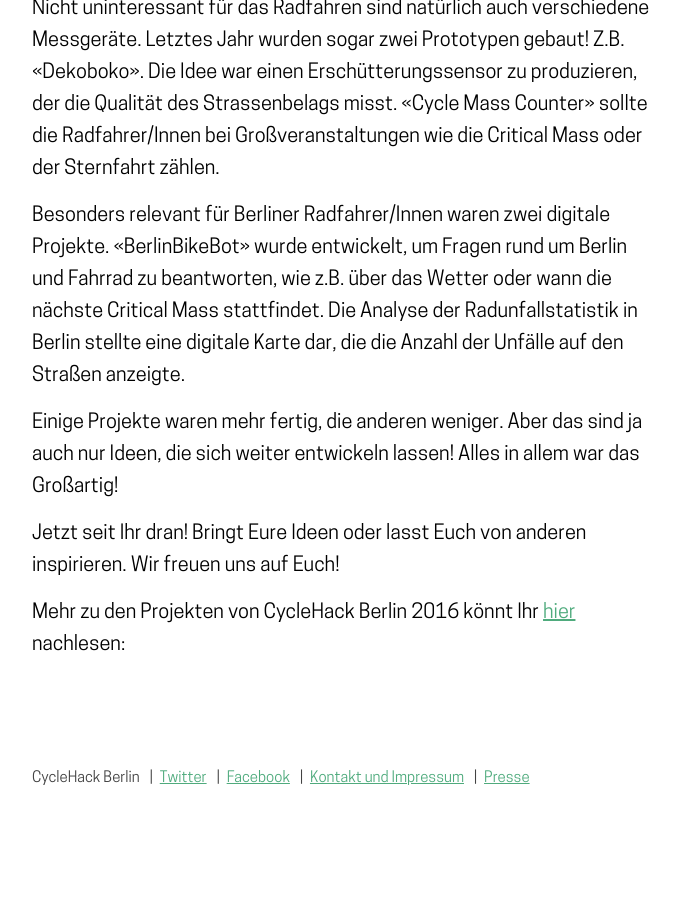
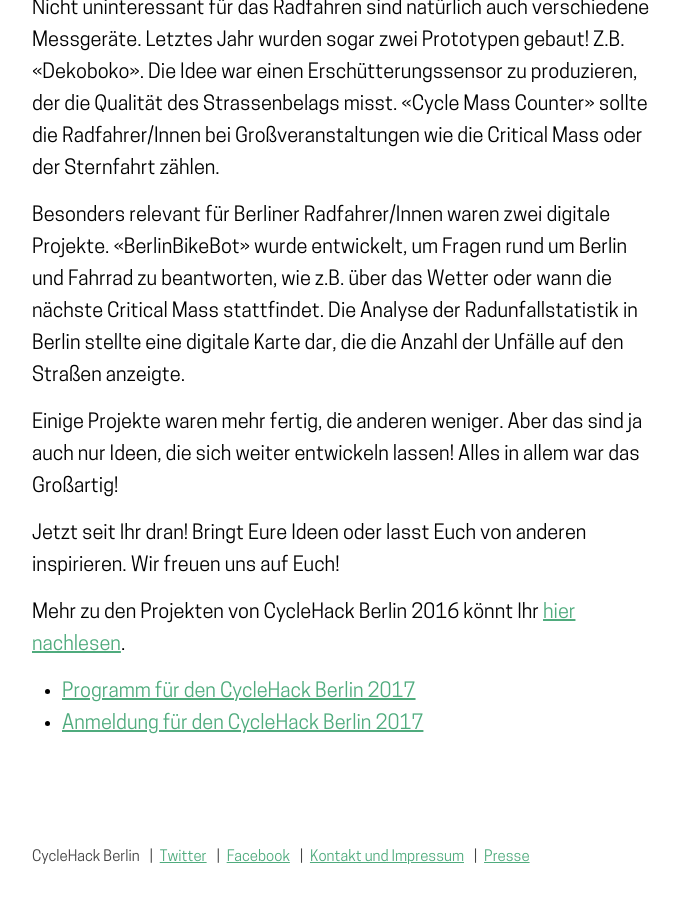
Before and after one commit to sjockers/cyclehackberlin.de, a Jekyll site: the page built from _posts/2017-09-15-projects-from-last-year.markdown, in a window 1280 px wide and 900 px high, scrolled down 1027 px. Shown: the whole window, without its empty margins (68-747 px from the left). Built offline with Jekyll 4.4.1, drawn with Linux system fonts in a browser that asks for light colours; before the commit the page ends 1848 px from its top, so only the background shows below that.

Commit message:
Link to program and registration.
+ Extend 2016 link.

```diff
--- a/_posts/2017-09-15-projects-from-last-year.markdown
+++ b/_posts/2017-09-15-projects-from-last-year.markdown
@@ -20,4 +20,7 @@
 
 Jetzt seit Ihr dran! Bringt Eure Ideen oder lasst Euch von anderen inspirieren. Wir freuen uns auf Euch!
 
-Mehr zu den Projekten von CycleHack Berlin 2016 könnt Ihr [hier](http://cyclehackberlin.de/2016/06/30/rueckblick.html) nachlesen:
+Mehr zu den Projekten von CycleHack Berlin 2016 könnt Ihr [hier nachlesen](http://cyclehackberlin.de/2016/06/30/rueckblick.html).
+
+- [Programm für den CycleHack Berlin 2017](http://cyclehackberlin.de/mitmachen/)
+- [Anmeldung für den CycleHack Berlin 2017](https://pretix.eu/cyclehackber/2017/)
```
